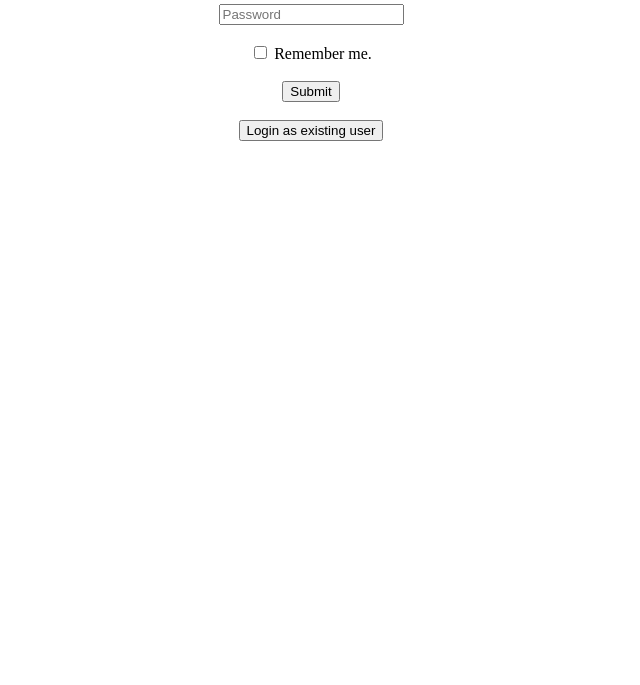
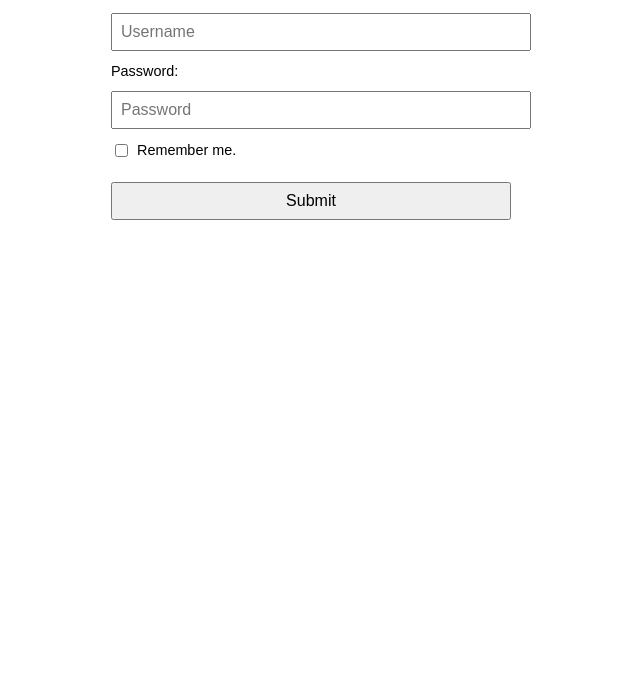
Before and after one commit to acciojob/remember-me-login-form-chauhanAni5959, a website: page main.html in a window 1280 px wide. Shown: the part 115-800 px from the top of the page, without its empty margins (329-969 px from the left). Drawn offline with Linux system fonts and the light colour scheme.

Commit message:
created a submission

```diff
--- a/main.html
+++ b/main.html
@@ -1,31 +1,123 @@
 <!DOCTYPE html>
+<html lang="en">
+<head>
+  <meta charset="UTF-8" />
+  <meta name="viewport" content="width=device-width, initial-scale=1" />
+  <title>Login Form</title>
+  <style>
+    /* Optional basic styling */
+    body {
+      font-family: Arial, sans-serif;
+      max-width: 400px;
+      margin: auto;
+      padding: 20px;
+    }
+    form {
+      display: flex;
+      flex-direction: column;
+      gap: 12px;
+    }
+    input[type="text"],
+    input[type="password"] {
+      padding: 8px;
+      font-size: 1rem;
+      width: 100%;
+    }
+    input[type="submit"],
+    button#existing {
+      padding: 8px;
+      font-size: 1rem;
+      cursor: pointer;
+      margin-top: 10px;
+    }
+    button#existing.hidden {
+      display: none;
+    }
+    label {
+      font-size: 0.9rem;
+      display: flex;
+      align-items: center;
+      gap: 6px;
+    }
+  </style>
+</head>
+<body>
 
-<html>
-
-<head>
-	<link rel="stylesheet" href="styles.css">
-</head>
-
-<body>
-	<center>
-	 <h1>Login Form</h1>
+  <h1>Login Form</h1>
 
   <form id="loginForm">
+    <label for="username">Username:</label>
     <input type="text" id="username" placeholder="Username" autocomplete="username" />
-	  <br> <br/>
+
+    <label for="password">Password:</label>
     <input type="password" id="password" placeholder="Password" autocomplete="current-password" />
-	  <br> <br/>
-    <label><input type="checkbox" id="checkbox" /> Remember me.</label>
-	  <br> <br/>
+
+    <label for="checkbox">
+      <input type="checkbox" id="checkbox" />
+      Remember me.
+    </label>
+
     <input type="submit" id="submit" value="Submit" />
-	  <br> <br/>
   </form>
 
   <button id="existing" class="hidden">Login as existing user</button>
-		</center>
-    <script type="text/javascript" src="./script.js">
-</script>
+
+  <script>
+    // Select elements
+    const usernameInput = document.getElementById('username');
+    const passwordInput = document.getElementById('password');
+    const rememberCheckbox = document.getElementById('checkbox');
+    const existingBtn = document.getElementById('existing');
+    const loginForm = document.getElementById('loginForm');
+
+    // On page load, check localStorage for saved credentials
+    window.addEventListener('DOMContentLoaded', () => {
+      const savedUsername = localStorage.getItem('username');
+      const savedPassword = localStorage.getItem('password');
+
+      if (savedUsername && savedPassword) {
+        existingBtn.classList.remove('hidden');
+      } else {
+        existingBtn.classList.add('hidden');
+      }
+
+      // Clear form fields and checkbox
+      usernameInput.value = '';
+      passwordInput.value = '';
+      rememberCheckbox.checked = false;
+    });
+
+    // Form submit handler
+    loginForm.addEventListener('submit', (event) => {
+      event.preventDefault();
+
+      const username = usernameInput.value.trim();
+      const password = passwordInput.value;
+
+      alert(`Logged in as ${username}`);
+
+      if (rememberCheckbox.checked) {
+        localStorage.setItem('username', username);
+        localStorage.setItem('password', password);
+        existingBtn.classList.remove('hidden');
+      } else {
+        localStorage.removeItem('username');
+        localStorage.removeItem('password');
+        existingBtn.classList.add('hidden');
+      }
+
+      // Clear password after submission for security
+      passwordInput.value = '';
+    });
+
+    // Existing user login button click handler
+    existingBtn.addEventListener('click', () => {
+      const savedUsername = localStorage.getItem('username');
+      if (savedUsername) {
+        alert(`Logged in as ${savedUsername}`);
+      }
+    });
+  </script>
 
 </body>
-
 </html>
--- a/script.js
+++ /dev/null
@@ -1,56 +0,0 @@
-// Select elements
-const usernameInput = document.getElementById('username');
-const passwordInput = document.getElementById('password');
-const rememberCheckbox = document.getElementById('checkbox');
-const submitBtn = document.getElementById('submit');
-const existingBtn = document.getElementById('existing');
-const loginForm = document.getElementById('loginForm');
-
-// Check if credentials are saved in localStorage on load
-window.addEventListener('DOMContentLoaded', () => {
-  const savedUsername = localStorage.getItem('username');
-  const savedPassword = localStorage.getItem('password');
-
-  // Show or hide 'Login as existing user' button
-  if (savedUsername && savedPassword) {
-    existingBtn.classList.remove('hidden');
-  } else {
-    existingBtn.classList.add('hidden');
-  }
-
-  // Clear inputs and checkbox on page load
-  usernameInput.value = '';
-  passwordInput.value = '';
-  rememberCheckbox.checked = false;
-});
-
-// Handle form submission
-loginForm.addEventListener('submit', (event) => {
-  event.preventDefault();
-
-  const username = usernameInput.value.trim();
-  const password = passwordInput.value;
-
-  alert(`Logged in as ${username}`);
-
-  if (rememberCheckbox.checked) {
-    localStorage.setItem('username', username);
-    localStorage.setItem('password', password);
-    existingBtn.classList.remove('hidden');
-  } else {
-    localStorage.removeItem('username');
-    localStorage.removeItem('password');
-    existingBtn.classList.add('hidden');
-  }
-
-  // Clear password input for security
-  passwordInput.value = '';
-});
-
-// Handle "Login as existing user" button click
-existingBtn.addEventListener('click', () => {
-  const savedUsername = localStorage.getItem('username');
-  if (savedUsername) {
-    alert(`Logged in as ${savedUsername}`);
-  }
-});
```
